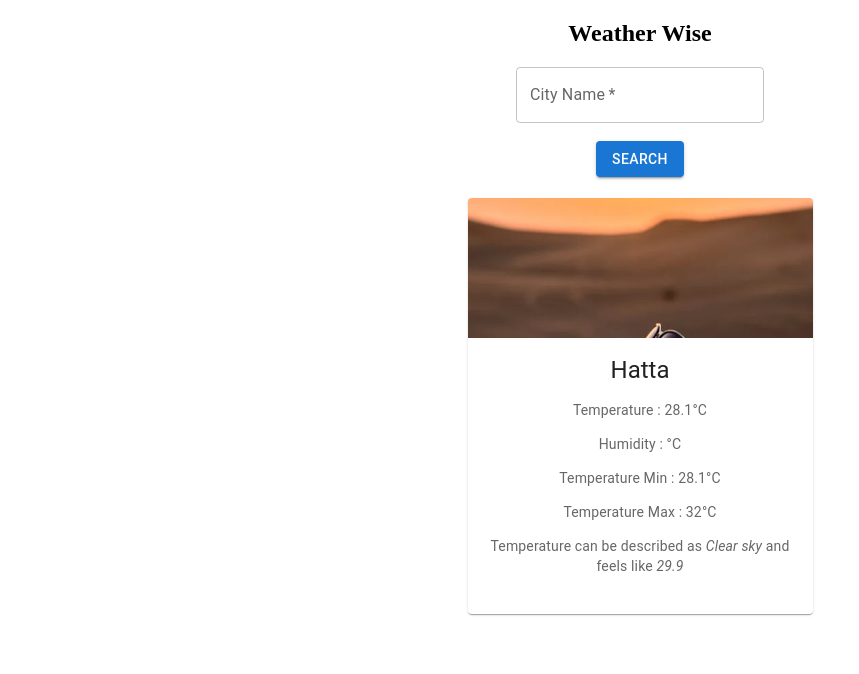
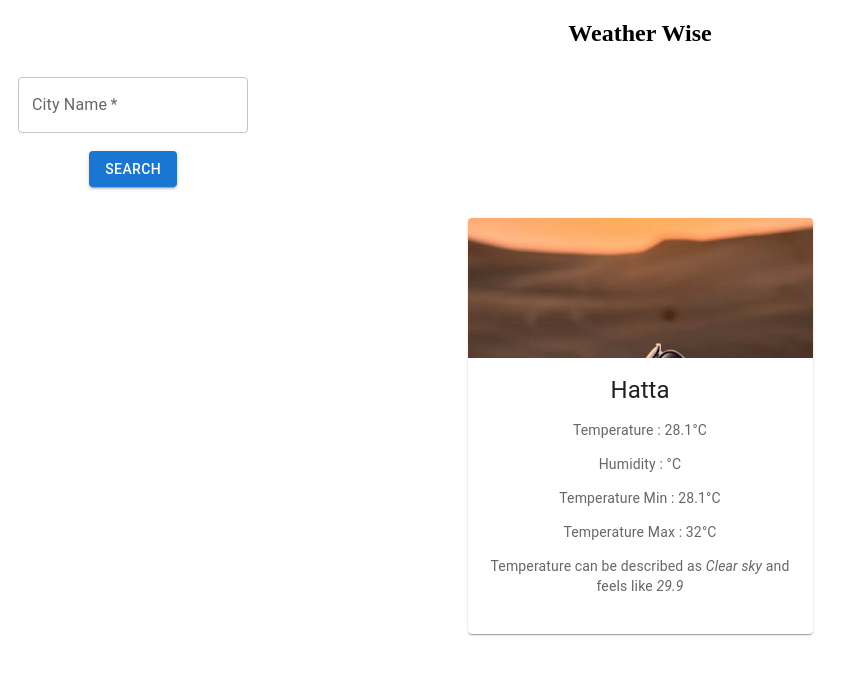
Before and after one commit to hariom-hub/WeatherApp_React, a React (Vite) app in the folder Weather-Wise/: page / in a window 1280 px wide. Shown: the top 674 px of the page, without its empty margins (0-859 px from the left). Built offline with nearby package versions, Linux system fonts and the light colour scheme.

Commit message:
Some search box css is changed

```diff
--- a/Weather-Wise/src/searchbox.css
+++ b/Weather-Wise/src/searchbox.css
@@ -1,3 +1,8 @@
-.searchbox{
+.searchbox {
     text-align: center;
+
+    width: 18vw;
+    padding: 10px;
+    /* Add transition for smoother appearance */
+    transition: all 0.3s ease;
 }
```
